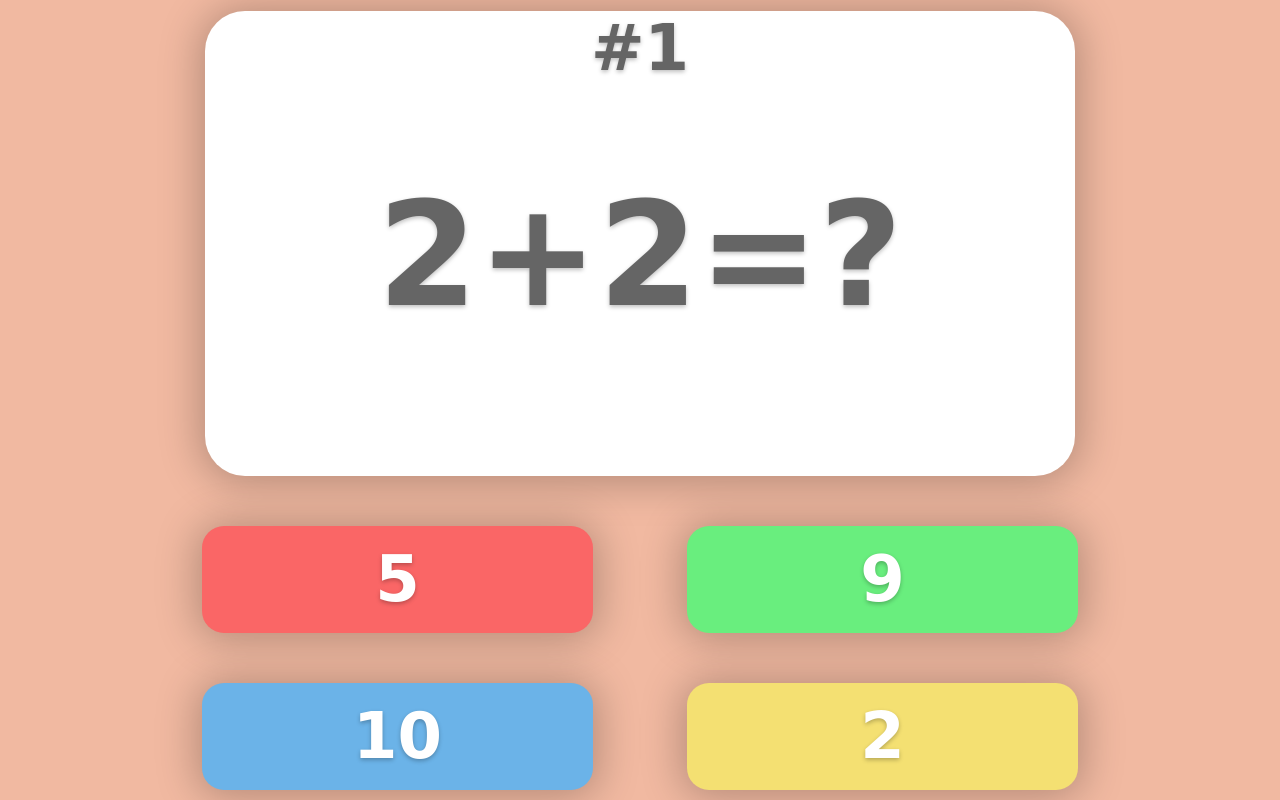
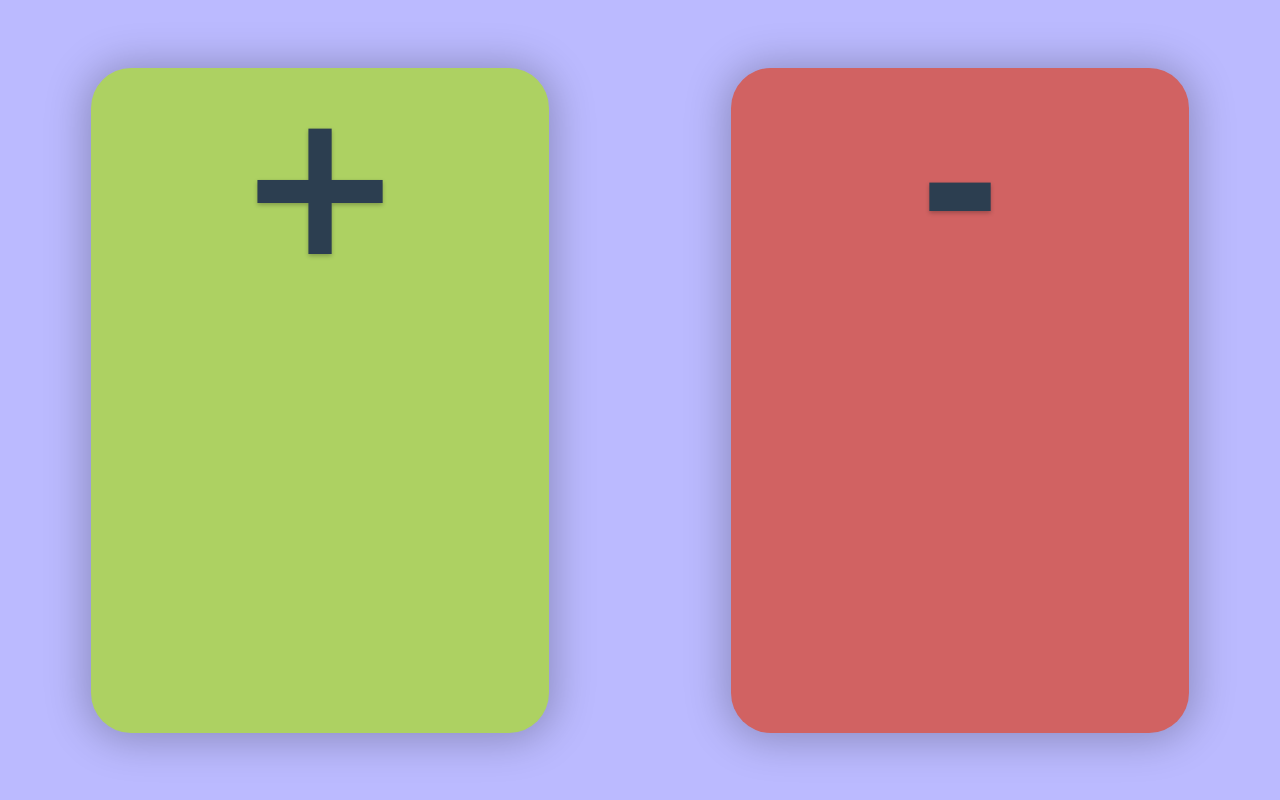
Before and after one commit to SalarTelo/flashmath, a Vue app: page / in a window 1280 px wide. Built offline with nearby package versions, Linux system fonts and the light colour scheme.

Commit message:
operator-box

```diff
--- a/src/App.vue
+++ b/src/App.vue
@@ -1,20 +1,24 @@
 <template>
   <div id="app">
 
-    <Game></Game>
+    <!--Game></Game-->
+    <operatorpage></operatorpage>
   </div>
 </template>
 
 <script>
 
-import Game from '@/components/Game.vue';
+/*import Game from '@/components/Game.vue';*/
+import operatorpage from "@/components/operatorpage";
 
 
 export default {
   name: 'App',
 
   components: {
-    Game
+    operatorpage,
+    /*Game*/
+
   }
 }
 </script>
--- a/src/components/Game.vue
+++ b/src/components/Game.vue
@@ -84,7 +84,7 @@ export default {
   display: flex;
   height: 100%;
   justify-content: center;
-  flex-direction:column;
+  flex-direction:row;
 }
 
 .question-box {
--- /dev/null
+++ b/src/components/operatorpage.vue
@@ -0,0 +1,78 @@
+<template>
+  <div class="background">
+
+      <div class="left-button">
+        +
+      </div>
+      <div class="right-button">
+        -
+      </div>
+
+  </div>
+
+</template>
+
+<script>
+export default {
+  name: "operatorpage"
+}
+</script>
+
+<style scoped>
+
+.background{
+  background-color: #BBBAFF;
+  height: 100%;
+  align-items: center;
+
+  display:flex;
+  justify-content: center;
+  flex-direction: row;
+}
+
+.left-button{
+  border-radius: 40px;
+  background-color: #ADD162;
+  display: flex;
+  flex-direction: row;
+
+  justify-content: center;
+
+  margin: 91px;
+  padding-bottom: 200px;
+
+  font-family: "Comic Sans MS", sans-serif;
+  font-size: 200px;
+  font-weight: bold;
+
+  height: 465px;
+  width: 870px;
+
+
+  box-shadow: 0 2px 40px 5px rgba(0, 0, 0, 0.25);
+  text-shadow: 0 2px 4px rgba(0, 0, 0, 0.25);
+
+  user-select: none;
+}
+
+.right-button{
+  border-radius: 40px;
+  background-color: #D16262;
+  margin: 91px;
+  padding-bottom: 200px;
+
+  font-family: "Comic Sans MS", sans-serif;
+  font-size: 200px;
+  font-weight: bold;
+
+  justify-content: center;
+
+  height: 465px;
+  width: 870px;
+
+  box-shadow: 0 2px 40px 5px rgba(0, 0, 0, 0.25);
+  text-shadow: 0 2px 4px rgba(0, 0, 0, 0.25);
+
+  user-select: none;
+}
+</style>
```
